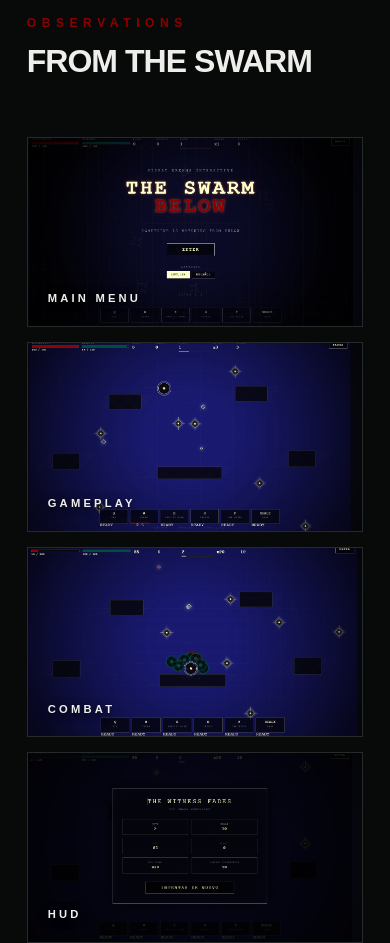
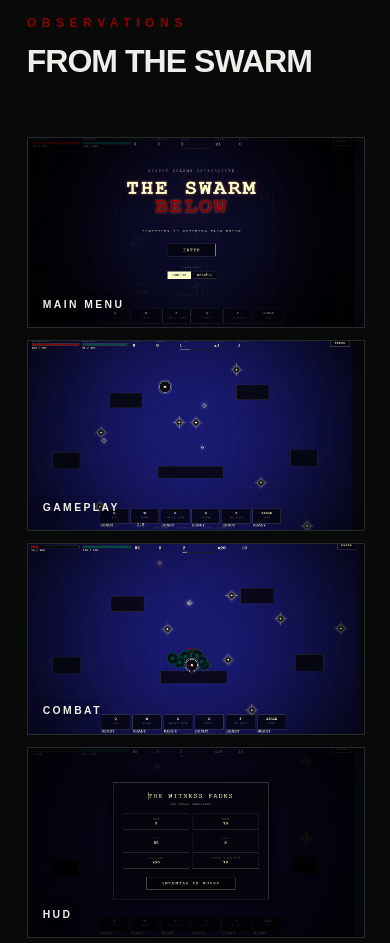
Before and after one commit to Kispatiznui/the-swarm-below, a plain HTML site: page docs/index.html in a window 390 px wide. Shown: the part 8820-9763 px from the top of the page. Drawn offline with Linux system fonts and the light colour scheme.

Commit message:
Update project

````diff
--- a/docs/landing.css
+++ b/docs/landing.css
@@ -1,4 +1,4 @@
-```css
+css
 /* =========================================================
    THE SWARM BELOW
    DOCUMENTATION / LANDING PAGE
@@ -478,13 +478,19 @@ body {
     display: grid;
 
     grid-template-columns:
-        repeat(3, 1fr);
+        repeat(3, minmax(0, 1fr));
 
     gap: 15px;
+
+    width: 100%;
+    max-width: 100%;
 }
 
 .screenshot {
     position: relative;
+
+    width: 100%;
+    max-width: 100%;
 
     aspect-ratio: 16 / 9;
 
@@ -496,10 +502,11 @@ body {
 }
 
 .screenshot img {
+    display: block;
+
     width: 100%;
+    max-width: 100%;
     height: 100%;
-
-    display: block;
 
     object-fit: cover;
 
@@ -517,6 +524,8 @@ body {
     left: 20px;
     bottom: 18px;
 
+    max-width: calc(100% - 40px);
+
     color: #eeeeea;
 
     font-size: 0.7rem;
@@ -528,6 +537,9 @@ body {
 }
 
 .screenshotPlaceholder {
+    width: 100%;
+    max-width: 100%;
+
     aspect-ratio: 16 / 9;
 
     display: flex;
@@ -549,6 +561,43 @@ body {
     letter-spacing: 0.2rem;
 }
 
+
+/* =========================================================
+   SCREENSHOTS - RESPONSIVE
+========================================================= */
+
+@media (max-width: 900px) {
+
+    .screenshotGrid {
+        grid-template-columns:
+            repeat(2, minmax(0, 1fr));
+    }
+}
+
+
+@media (max-width: 600px) {
+
+    .screenshotGrid {
+        grid-template-columns:
+            1fr;
+
+        gap: 12px;
+    }
+
+    .screenshot {
+        width: 100%;
+    }
+
+    .screenshot span {
+        left: 15px;
+        bottom: 14px;
+
+        max-width: calc(100% - 30px);
+
+        font-size: 0.65rem;
+        letter-spacing: 0.15rem;
+    }
+}
 
 /* =========================================================
    ROADMAP
@@ -691,4 +740,3 @@ footer span {
         gap: 8px;
     }
 }
-```
````
